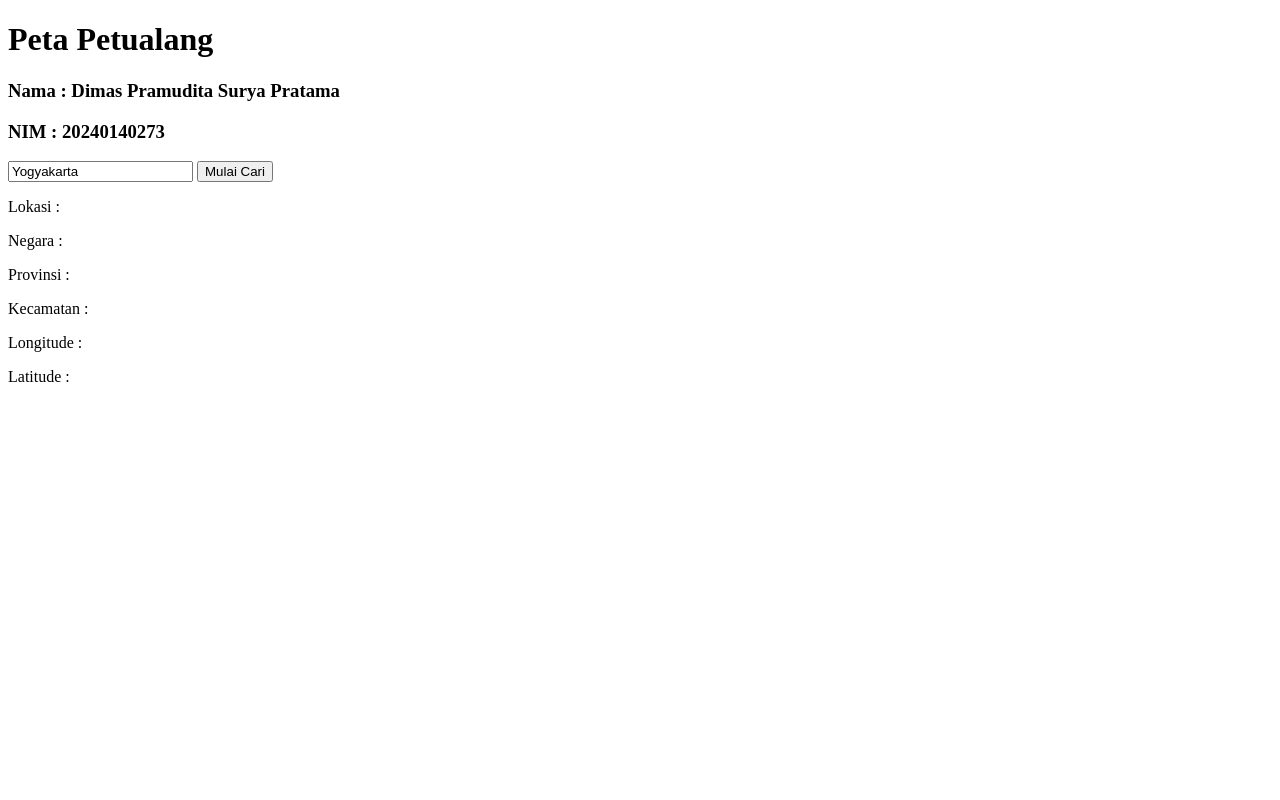
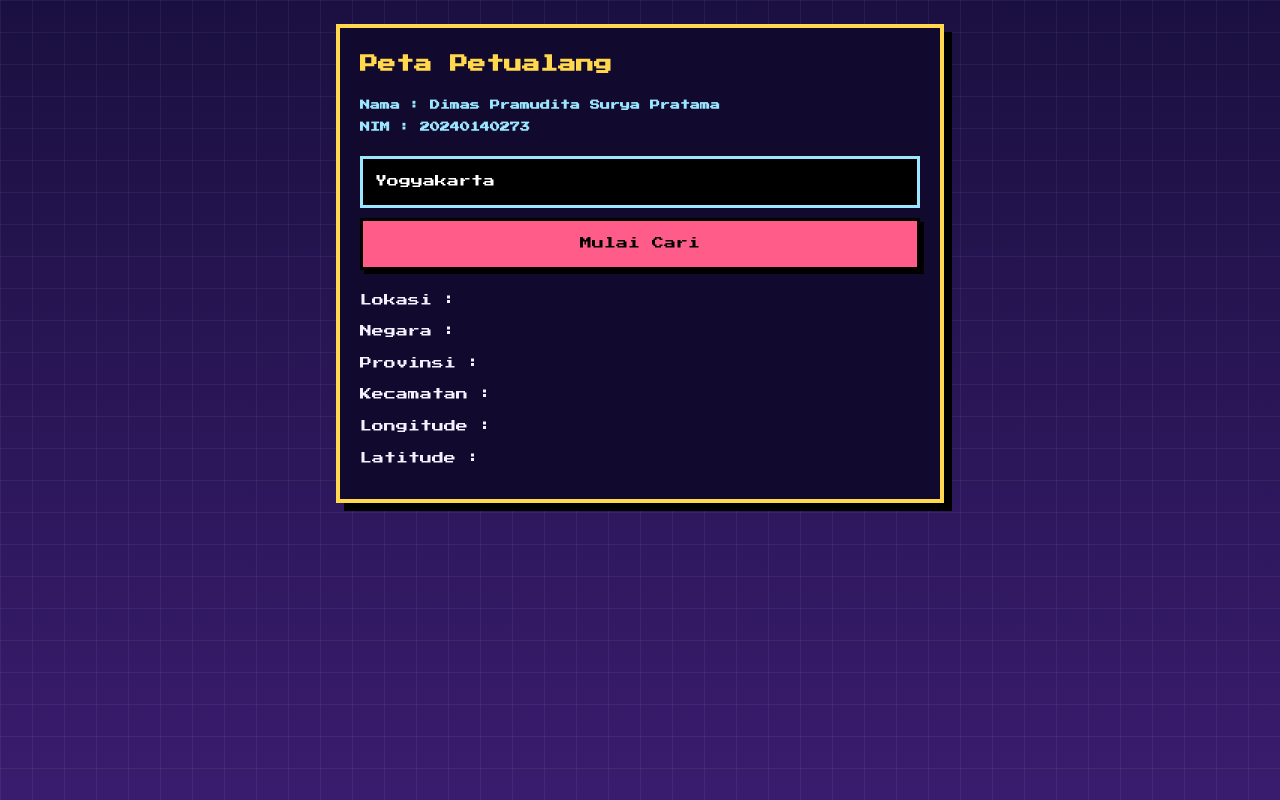
Before and after one commit to Dimaspramuditasuryapratama/273_WeatherApi, a website: page public/index.html in a window 1280 px wide. Drawn offline with Linux system fonts and the light colour scheme.

Commit message:
Tambah tema game dengan CSS dan font pixel

```diff
--- a/public/index.html
+++ b/public/index.html
@@ -5,7 +5,57 @@
     <meta name="viewport" content="width=device-width, initial-scale=1.0">
     <title>Geolocation</title>
     <link href="https://fonts.googleapis.com/css2?family=Press+Start+2P&display=swap" rel="stylesheet">
-
+    <style>
+        body {
+            margin: 0;
+            min-height: 100vh;
+            padding: 24px;
+            box-sizing: border-box;
+            font-family: "Press Start 2P", monospace;
+            font-size: 12px;
+            line-height: 1.8;
+            color: #f4f0ff;
+            /* langit malam + kotak-kotak ala peta game */
+            background:
+                linear-gradient(rgba(255,255,255,.05) 1px, transparent 1px) 0 0 / 32px 32px,
+                linear-gradient(90deg, rgba(255,255,255,.05) 1px, transparent 1px) 0 0 / 32px 32px,
+                linear-gradient(#1a1040, #3a1c6e);
+        }
+        .box {
+            max-width: 560px;
+            margin: 0 auto;
+            padding: 20px;
+            background: #120a2e;
+            border: 4px solid #ffd84d;
+            box-shadow: 8px 8px 0 #000;
+        }
+        h1 { font-size: 18px; color: #ffd84d; margin: 0 0 16px; }
+        h3 { font-size: 10px; margin: 4px 0; color: #9be7ff; }
+        input {
+            width: 100%;
+            box-sizing: border-box;
+            margin: 16px 0 10px;
+            padding: 12px;
+            font: inherit;
+            color: #fff;
+            background: #000;
+            border: 3px solid #9be7ff;
+        }
+        button {
+            width: 100%;
+            padding: 12px;
+            font: inherit;
+            color: #000;
+            background: #ff5c8a;
+            border: 3px solid #000;
+            box-shadow: 4px 4px 0 #000;
+            cursor: pointer;
+        }
+        button:active { transform: translate(4px, 4px); box-shadow: none; }
+        .hasil { margin-top: 20px; }
+        p { margin: 10px 0; }
+        p span { color: #7dff9b; word-break: break-word; }
+    </style>
 </head>
 <body>
     <div class="box">
```
